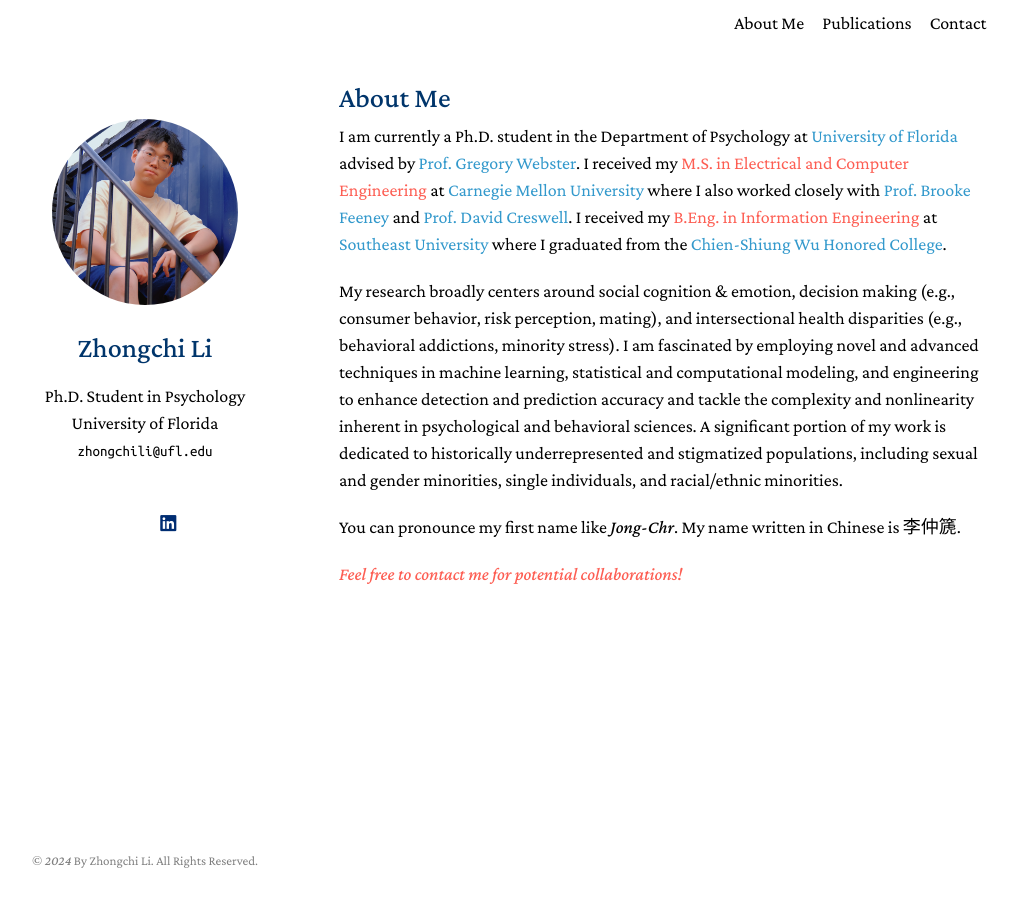
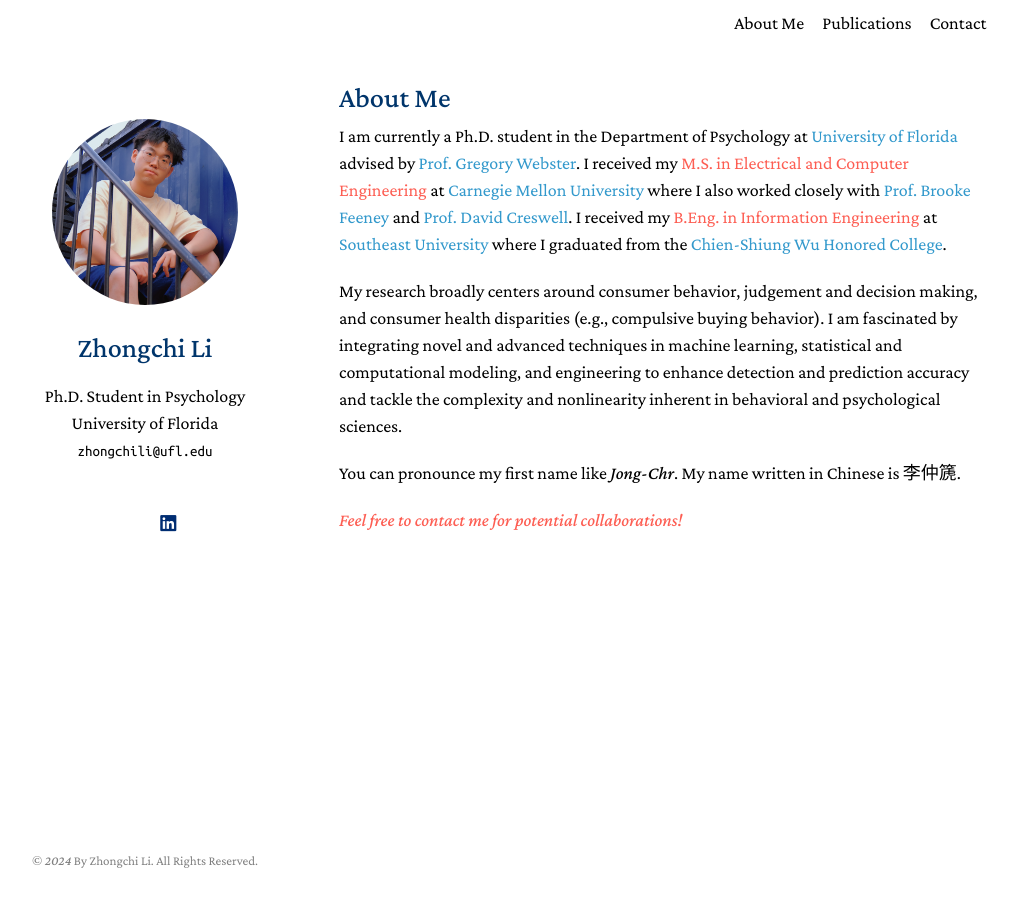
Before and after one commit to zhongchili52/zhongchili52.github.io, a Jekyll site: the page built from index.md, in a window 1280 px wide. Shown: the whole page, without its empty margins (131-1149 px from the left). Built offline with Jekyll 4.4.1, drawn with Linux system fonts in a browser that asks for light colours; a style sheet for code colours, icons or effects is not loaded.

Commit message:
Update index.md

```diff
--- a/index.md
+++ b/index.md
@@ -9,7 +9,7 @@
 
 I am currently a Ph.D. student in the Department of Psychology at [University of Florida](https://psych.ufl.edu/social-psychology/people/) advised by [Prof. Gregory Webster](https://www.gdwebster.com/). I received my <font color="#fd5e53">M.S. in Electrical and Computer Engineering</font> at [Carnegie Mellon University](https://www.ece.cmu.edu/) where I also worked closely with [Prof. Brooke Feeney](https://www.cmu.edu/dietrich/psychology/relationships-lab/brooke-feeney-associate-professor.html) and [Prof. David Creswell](https://www.healthandhumanperformancelab.com/people). I received my <font color="#fd5e53">B.Eng. in Information Engineering</font> at [Southeast University](https://www.seu.edu.cn/english/) where I graduated from the [Chien-Shiung Wu Honored College](https://wjx.seu.edu.cn/wjxen/).
 
-My research broadly centers around social cognition & emotion, decision making (e.g., consumer behavior, risk perception, mating), and intersectional health disparities (e.g., behavioral addictions, minority stress). I am fascinated by employing novel and advanced techniques in machine learning, statistical and computational modeling, and engineering to enhance detection and prediction accuracy and tackle the complexity and nonlinearity inherent in psychological and behavioral sciences. A significant portion of my work is dedicated to historically underrepresented and stigmatized populations, including sexual and gender minorities, single individuals, and racial/ethnic minorities.
+My research broadly centers around consumer behavior, judgement and decision making, and consumer health disparities (e.g., compulsive buying behavior). I am fascinated by integrating novel and advanced techniques in machine learning, statistical and computational modeling, and engineering to enhance detection and prediction accuracy and tackle the complexity and nonlinearity inherent in behavioral and psychological sciences.
 
 You can pronounce my first name like <em>Jong-Chr</em>. My name written in Chinese is 李仲篪.
 
```
